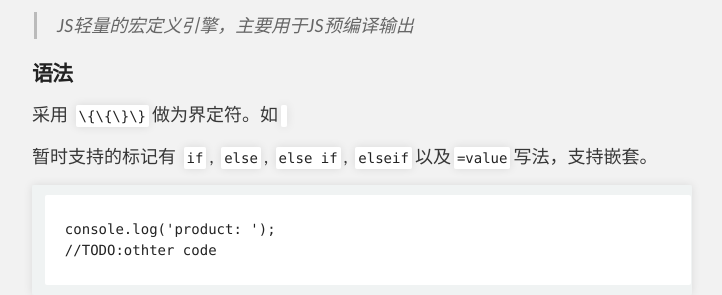
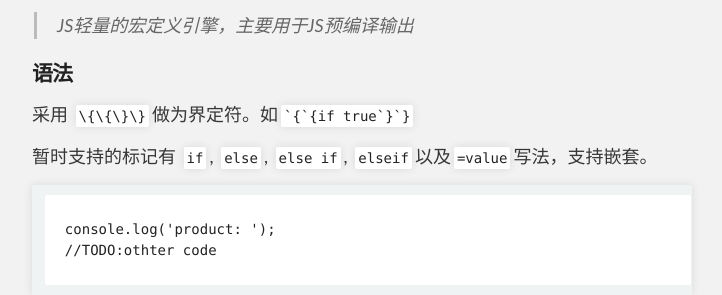
Before and after one commit to wEasyTeam/reasy, a Jekyll site: the page built from _posts/2015-09-16-reasy2.md, in a window 1280 px wide and 900 px high, scrolled down 4675 px. Shown: the part 152-447 px from the top of the window, without its empty margins (288-1010 px from the left). Built offline with Jekyll 4.4.1, drawn with Linux system fonts in a browser that asks for light colours; Markdown is read by kramdown in place of the engine named in the settings.

Commit message:
Update 2015-09-16-reasy2.md

````diff
--- a/_posts/2015-09-16-reasy2.md
+++ b/_posts/2015-09-16-reasy2.md
@@ -209,7 +209,7 @@ fis.match('**.{html,tpl}', {
 
 #### 语法
 
-采用 ``` \{\{\}\} ```做为界定符。如``` {{if true}} ```
+采用 ``` \{\{\}\} ```做为界定符。如``` `{`{if true`}`} ```
 
 暂时支持的标记有 `if`, `else`, `else if`, `elseif`以及`=value`写法，支持嵌套。
 
````
